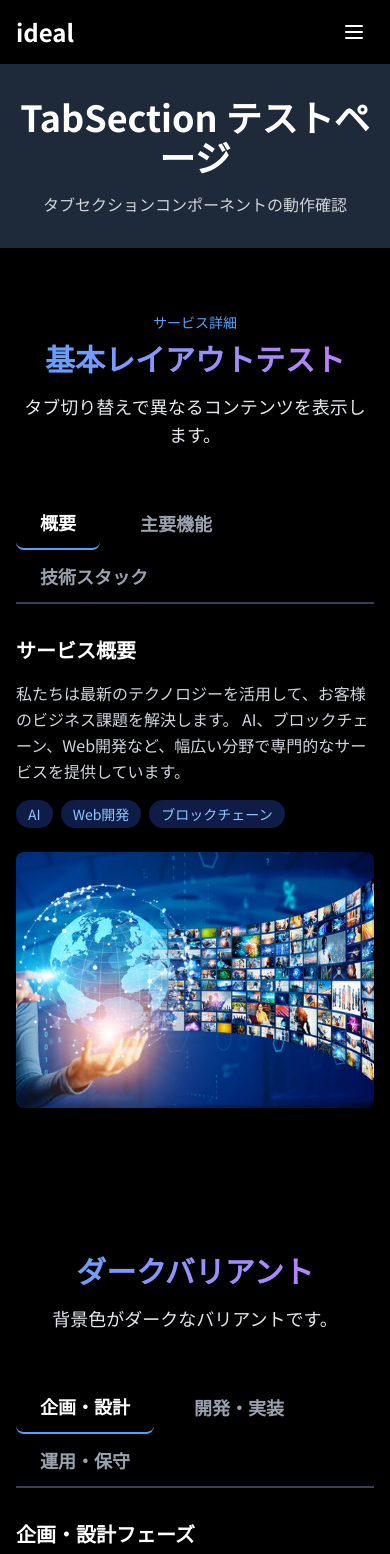
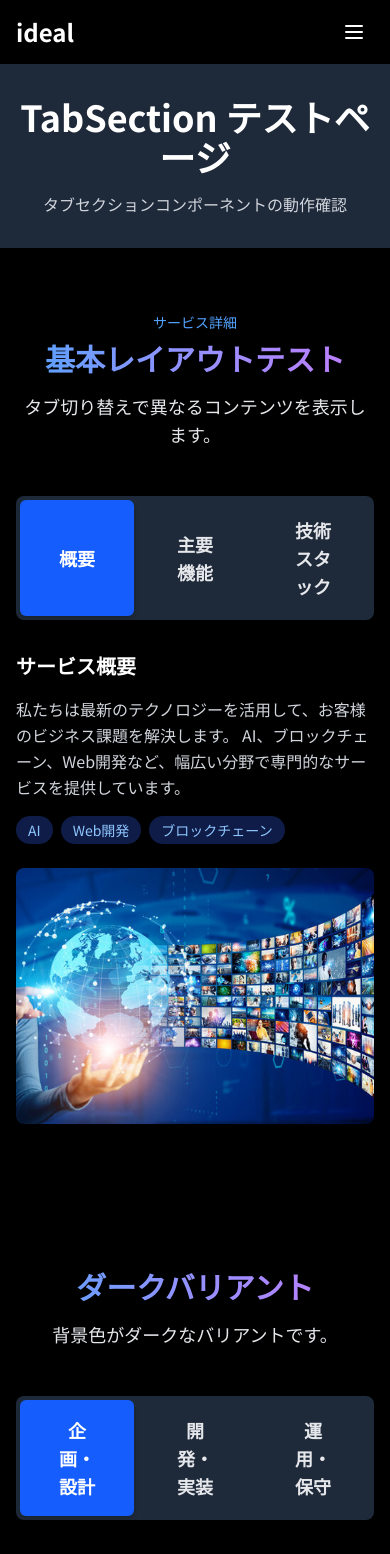
Before and after one commit to idealtomy01/ideal_official, a Next.js app: page /test-tab-section in a window 390 px wide. Shown: the top 1554 px of the page. Built offline with nearby package versions, Linux system fonts and the light colour scheme.

Commit message:
idealとはナビゲーションバー設置

```diff
--- a/app/philosophy/page.tsx
+++ b/app/philosophy/page.tsx
@@ -6,6 +6,7 @@
  */
 
 import { Metadata } from 'next'
+import { Header } from '../../components/layout/Header'
 import { SmoothScroll } from '../../components/layout/SmoothScroll'
 import { colors, layout } from '../../lib/design-tokens'
 
@@ -21,9 +22,10 @@ export const metadata: Metadata = {
 export default function PhilosophyPage() {
   return (
     <div className="min-h-screen bg-black text-gray-100">
+      <Header />
       <SmoothScroll />
       {/* 固定ヘッダーナビゲーション */}
-      <header className="fixed top-0 left-0 w-full z-50 shadow-xl border-b border-gray-700 bg-black/80 backdrop-blur-md">
+      <header className="fixed top-16 left-0 w-full z-40 shadow-xl border-b border-gray-700 bg-black/80 backdrop-blur-md">
         <div className={`${layout.container} py-4 flex flex-wrap justify-center sm:justify-between items-center`}>
           <h1 className={`text-xl font-bold ${colors.accent.primary} tracking-wider uppercase mb-2 sm:mb-0`}>
             ideal whitepaper
@@ -41,7 +43,7 @@ export default function PhilosophyPage() {
       </header>
 
       {/* メインコンテンツ */}
-      <main className="pt-32 md:pt-24 pb-16">
+      <main className="pt-48 md:pt-40 pb-16">
         <div className={`${layout.containerNarrow}`}>
           {/* タイトルセクション */}
           <section className="text-center mb-4 md:mb-8">
--- a/components/layout/Footer.tsx
+++ b/components/layout/Footer.tsx
@@ -15,7 +15,7 @@ export function Footer() {
   const navLinks = [
     { href: '/', label: 'Home' },
     { href: '/services', label: 'Services' },
-    { href: '/philosophy', label: 'Philosophy' },
+    { href: '/philosophy', label: 'idealとは' },
     { href: '/contact', label: 'Contact' },
   ]
 
--- a/components/layout/Header.tsx
+++ b/components/layout/Header.tsx
@@ -43,9 +43,9 @@ export function Header() {
 
   // ナビゲーションリンク
   const navLinks = [
-    { href: '/', label: 'Home' },
-    { href: '/philosophy', label: 'Philosophy' },
-    { href: '/contact', label: 'Contact' },
+    { href: '/', label: 'トップ' },
+    { href: '/philosophy', label: 'idealとは' },
+    { href: '/contact', label: '問い合わせ' },
   ]
 
   // サービスドロップダウンメニュー
--- a/components/sections/TabSection.tsx
+++ b/components/sections/TabSection.tsx
@@ -1,6 +1,6 @@
 'use client'
 
-import { colors, typography, spacing } from '../../lib/design-tokens'
+import { colors } from '../../lib/design-tokens'
 import { TabContainer } from '../ui/TabContainer'
 import { TabData } from '../../types/service'
 
@@ -26,10 +26,6 @@ export interface TabSectionProps {
   variant?: 'default' | 'dark' | 'accent'
   /** パディングのサイズ */
   padding?: 'sm' | 'md' | 'lg' | 'xl'
-  /** タブの配置 */
-  tabAlignment?: 'left' | 'center' | 'right'
-  /** タブのレイアウト */
-  tabLayout?: 'auto' | 'compact' | 'wide'
 }
 
 export function TabSection({
@@ -39,10 +35,9 @@ export function TabSection({
   tabs,
   defaultTab,
   className = '',
+  // eslint-disable-next-line @typescript-eslint/no-unused-vars
   variant = 'default',
-  padding = 'lg',
-  tabAlignment = 'center',
-  tabLayout = 'auto'
+  padding = 'lg'
 }: TabSectionProps) {
   // バリアント別のスタイル
   const getVariantStyles = () => {
@@ -65,29 +60,6 @@ export function TabSection({
     }
   }
 
-  // タブ配置
-  const getTabAlignmentStyles = () => {
-    switch (tabAlignment) {
-      case 'left':
-        return 'justify-start'
-      case 'right':
-        return 'justify-end'
-      default:
-        return 'justify-center'
-    }
-  }
-
-  // タブレイアウト
-  const getTabLayoutStyles = () => {
-    switch (tabLayout) {
-      case 'compact':
-        return 'flex-wrap lg:flex-nowrap' // 4つのタブ用：PCで1行、モバイルで折り返し
-      case 'wide':
-        return 'flex-nowrap' // 2つのタブ用：常に1行
-      default:
-        return 'flex-wrap lg:flex-nowrap' // 自動：タブ数に応じて調整
-    }
-  }
 
   return (
     <section className={`${getVariantStyles()} ${getPaddingStyles()} ${className}`}>
@@ -114,13 +86,11 @@ export function TabSection({
         )}
 
         {/* タブコンテンツ */}
-        <div className={getTabAlignmentStyles()}>
-          <TabContainer
-            tabs={tabs}
-            defaultTab={defaultTab}
-            className={`w-full ${getTabLayoutStyles()}`}
-          />
-        </div>
+        <TabContainer
+          tabs={tabs}
+          defaultTab={defaultTab}
+          className="w-full"
+        />
       </div>
     </section>
   )
--- a/components/ui/TabContainer.tsx
+++ b/components/ui/TabContainer.tsx
@@ -13,22 +13,23 @@ export function TabContainer({ tabs, defaultTab, className = '' }: TabContainerP
   return (
     <div className={className}>
       <Tab.Group defaultIndex={defaultTab ? tabs.findIndex(tab => tab.id === defaultTab) : 0}>
-        {/* タブボタン部分 */}
-        <Tab.List className="flex flex-wrap lg:flex-nowrap space-x-4 border-b border-gray-700">
+        {/* タブボタン部分 - ピル型デザイン */}
+        <div className="flex justify-center mb-8">
+          <Tab.List className="inline-flex p-1 rounded-lg bg-gray-800 space-x-1">
             {tabs.map((tab) => (
               <Tab as={Fragment} key={tab.id}>
                 {({ selected }) => (
                   <button
                     className={`
-                    py-3 px-6 text-lg font-bold rounded-lg
+                      w-full px-8 py-4 text-lg font-bold rounded-md
                       ${transitions.colors}
                       focus:outline-none
                       focus-visible:outline-none
                       focus:ring-0
                       focus-visible:ring-0
                       ${selected
-                      ? `${colors.text.primary} border-b-2 border-blue-400`
-                      : `${colors.text.muted} hover:bg-blue-400/20 hover:text-blue-400`
+                        ? `bg-blue-600 ${colors.text.primary} shadow-md`
+                        : `${colors.text.secondary} hover:bg-gray-700 hover:${colors.text.primary}`
                       }
                     `}
                   >
@@ -38,9 +39,7 @@ export function TabContainer({ tabs, defaultTab, className = '' }: TabContainerP
               </Tab>
             ))}
           </Tab.List>
-
-        {/* 仕切り線 */}
-        <div className="border-b border-gray-700 mt-0"></div>
+        </div>
 
         {/* タブコンテンツ部分 */}
         <Tab.Panels className="mt-8">
```
Also changed, not shown: 1 other file (tests, documents, lock files or other folders). Lines whose indentation alone changed are shown as unchanged.
